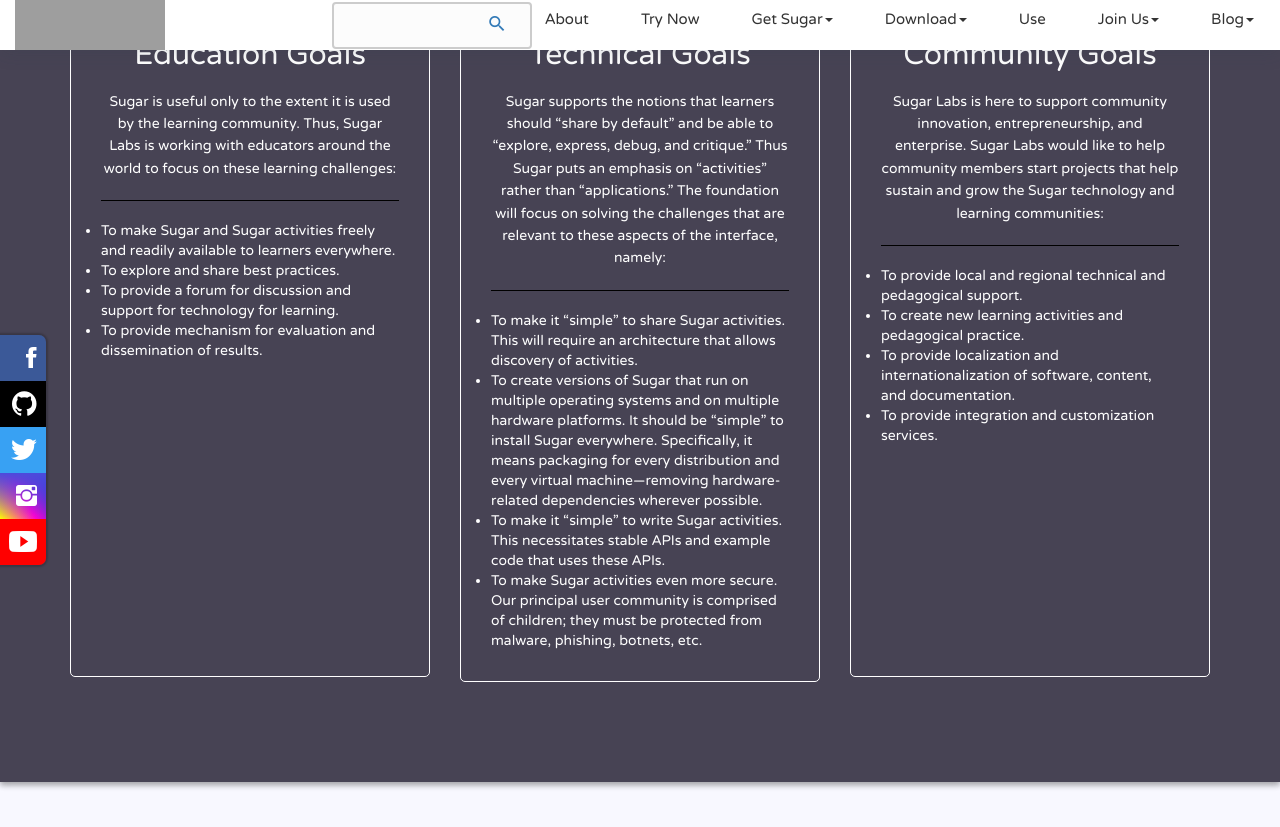
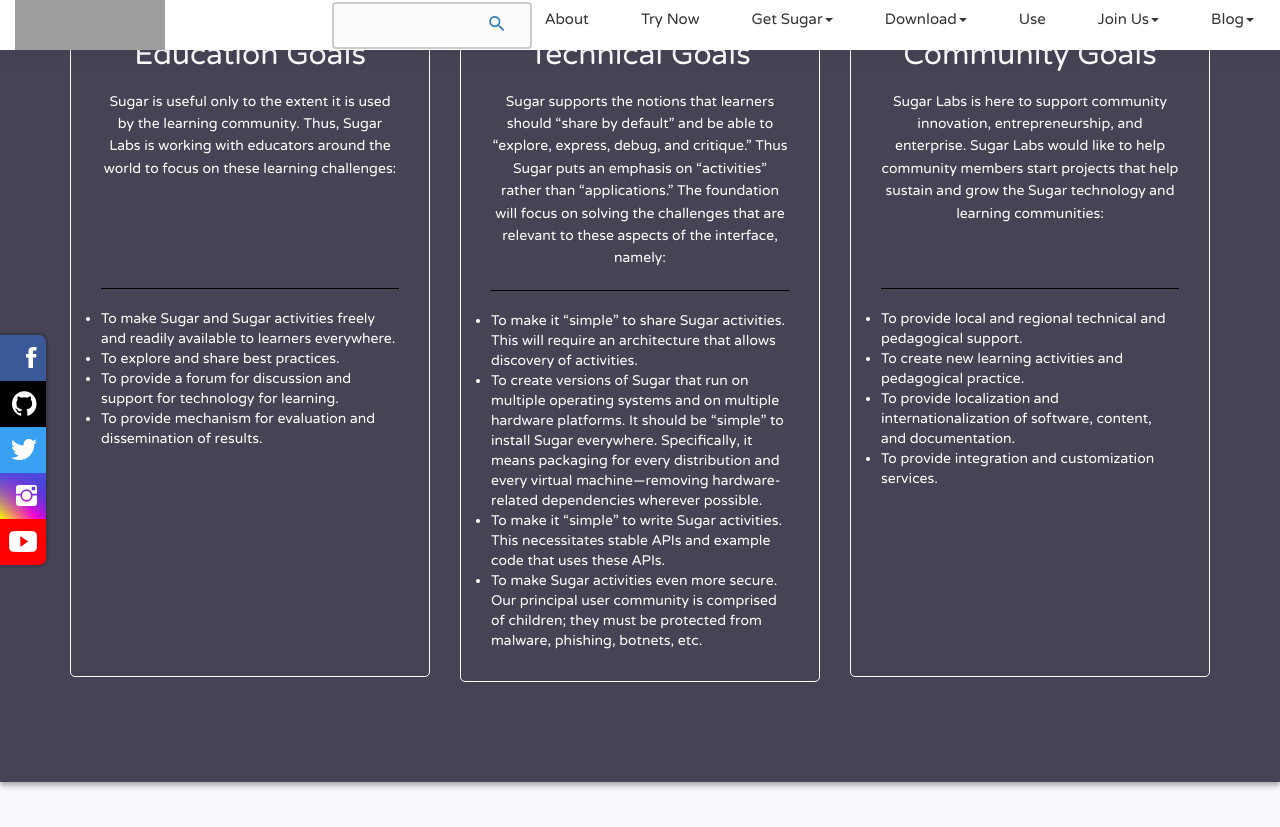
Before and after one commit to sugarlabs/www, a Jekyll site: the page built from about-us.html, in a window 1280 px wide and 900 px high, scrolled down 1829 px. Shown: the top 827 px of the window. Built offline with Jekyll 4.4.1, drawn with Linux system fonts in a browser that asks for light colours; some web fonts are replaced; comment, search, counter and statistics services are not loaded; grey boxes are pictures that could not be loaded.

Commit message:
added inline css to solve the about page-imporvement issue

```diff
--- a/about-us.html
+++ b/about-us.html
@@ -127,7 +127,7 @@
                     <div class="col-md-4">
                         <div class="border-box boxDownload2">
                             <h2 >Education Goals</h2>
-                            <p>Sugar is useful only to the extent it is used by the learning community. Thus, Sugar Labs is working with educators around the world to focus on these learning challenges:</p>
+                            <p style="margin-bottom:7.7em">Sugar is useful only to the extent it is used by the learning community. Thus, Sugar Labs is working with educators around the world to focus on these learning challenges:</p>
                             <hr>
                             <ul class="leftAlign listDiscStyle">
                                 <li class="listFont customFontSize2" >To make Sugar and Sugar activities freely and readily available to learners everywhere.</li>
@@ -153,7 +153,7 @@
                     <div class="col-md-4">
                         <div class="border-box boxDownload2">
                             <h2 >Community Goals</h2>
-                            <p>Sugar Labs is here to support community innovation, entrepreneurship, and enterprise. Sugar Labs would like to help community members start projects that help sustain and grow the Sugar technology and learning communities:</p>
+                            <p style="margin-bottom:4.5em">Sugar Labs is here to support community innovation, entrepreneurship, and enterprise. Sugar Labs would like to help community members start projects that help sustain and grow the Sugar technology and learning communities:</p>
                             <hr>
                             <ul class="leftAlign listDiscStyle">
                                 <li class="listFont customFontSize2">To provide local and regional technical and pedagogical support.</li>
```
